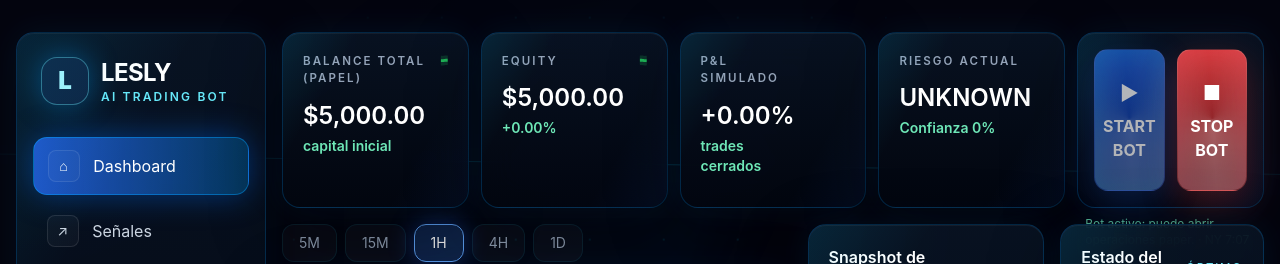
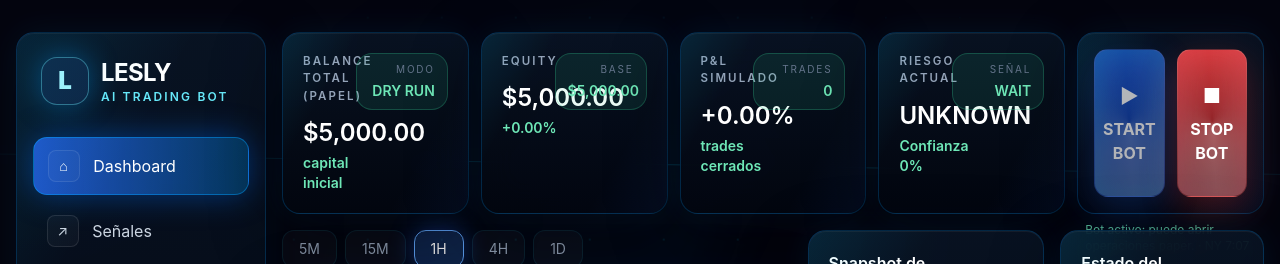
Before and after one commit to blyedehumme-cmd/BTC-bot, a Next.js app in the folder lesly-frontend/: page / in a window 1280 px wide. Shown: the top 264 px of the page. Built offline with nearby package versions, Linux system fonts and the light colour scheme; no server answers.

Commit message:
Replace decorative metric sparklines

```diff
--- a/lesly-frontend/components/PremiumDashboard.tsx
+++ b/lesly-frontend/components/PremiumDashboard.tsx
@@ -211,19 +211,43 @@ function CandleChart({ price, support, resistance, timeframe }: { price: number;
   );
 }
 
-function MetricCard({ label, value, sub, tone = 'cyan', values }: { label: string; value: string; sub?: string; tone?: 'cyan' | 'green' | 'red'; values: number[] }) {
+function MetricCard({
+  label,
+  value,
+  sub,
+  tone = 'cyan',
+  values,
+  indicatorLabel,
+  indicatorValue,
+}: {
+  label: string;
+  value: string;
+  sub?: string;
+  tone?: 'cyan' | 'green' | 'red';
+  values?: number[];
+  indicatorLabel?: string;
+  indicatorValue?: string;
+}) {
   const color = tone === 'green' ? 'text-emerald-300' : tone === 'red' ? 'text-rose-300' : 'text-cyan-300';
+  const border = tone === 'green' ? 'border-emerald-400/25 bg-emerald-400/10' : tone === 'red' ? 'border-rose-400/25 bg-rose-400/10' : 'border-cyan-400/25 bg-cyan-400/10';
   return (
     <article className="premium-card group min-h-[118px] p-5 transition duration-300 hover:-translate-y-1 hover:border-cyan-300/60 hover:shadow-[0_0_45px_rgba(0,157,255,0.22)]">
       <div className="flex items-start justify-between gap-4">
-        <div>
+        <div className="min-w-0">
           <p className="panel-label">{label}</p>
           <p className="mt-3 text-2xl font-semibold text-white">{value}</p>
           {sub && <p className={`mt-1 text-sm font-semibold ${color}`}>{sub}</p>}
         </div>
-        <div className="w-24 opacity-90 transition group-hover:scale-105">
-          <MiniSparkline values={values} tone={tone} />
-        </div>
+        {indicatorLabel && indicatorValue ? (
+          <div className={`min-w-[92px] rounded-2xl border px-3 py-2 text-right ${border}`}>
+            <p className="text-[10px] uppercase tracking-[0.18em] text-slate-500">{indicatorLabel}</p>
+            <p className={`mt-1 text-sm font-semibold ${color}`}>{indicatorValue}</p>
+          </div>
+        ) : values && values.length > 1 ? (
+          <div className="w-24 opacity-90 transition group-hover:scale-105">
+            <MiniSparkline values={values} tone={tone} />
+          </div>
+        ) : null}
       </div>
     </article>
   );
@@ -449,10 +473,10 @@ export default function PremiumDashboard() {
           </header>
 
           <section className="grid gap-3 md:grid-cols-2 xl:grid-cols-5">
-            <MetricCard label="Balance total (papel)" value={formatMoney(paperStartingBalance)} sub="capital inicial" values={spark} tone="green" />
-            <MetricCard label="Equity" value={formatMoney(paperEquity)} sub={formatPct(cumulativePnlPct)} values={spark.slice().reverse()} tone={cumulativePnlPct >= 0 ? 'green' : 'red'} />
-            <MetricCard label="P&L simulado" value={formatPct(cumulativePnlPct)} sub="trades cerrados" values={recentTrades.map((trade, i) => (trade.result_pct ?? 0) + i + 8)} tone={cumulativePnlPct >= 0 ? 'green' : 'red'} />
-            <MetricCard label="Riesgo actual" value={String(risk).toUpperCase()} sub={`Confianza ${confidence}%`} values={[10, 14, 12, confidence || 20, 28, 34]} tone={String(risk).toLowerCase().includes('high') ? 'red' : 'green'} />
+            <MetricCard label="Balance total (papel)" value={formatMoney(paperStartingBalance)} sub="capital inicial" tone="green" indicatorLabel="Modo" indicatorValue="DRY RUN" />
+            <MetricCard label="Equity" value={formatMoney(paperEquity)} sub={formatPct(cumulativePnlPct)} tone={cumulativePnlPct >= 0 ? 'green' : 'red'} indicatorLabel="Base" indicatorValue={formatMoney(paperStartingBalance)} />
+            <MetricCard label="P&L simulado" value={formatPct(cumulativePnlPct)} sub="trades cerrados" tone={cumulativePnlPct >= 0 ? 'green' : 'red'} indicatorLabel="Trades" indicatorValue={String(performance?.total_trades ?? 0)} />
+            <MetricCard label="Riesgo actual" value={String(risk).toUpperCase()} sub={`Confianza ${confidence}%`} tone={String(risk).toLowerCase().includes('high') ? 'red' : 'green'} indicatorLabel="Señal" indicatorValue={signal} />
             <div className="space-y-2">
               <ControlButtons botActive={botActive} busy={botActionBusy} onStart={() => runBotAction('start')} onStop={() => runBotAction('stop')} />
               <p className={`px-2 text-xs ${botActive ? 'text-emerald-300' : 'text-rose-300'}`}>
```
